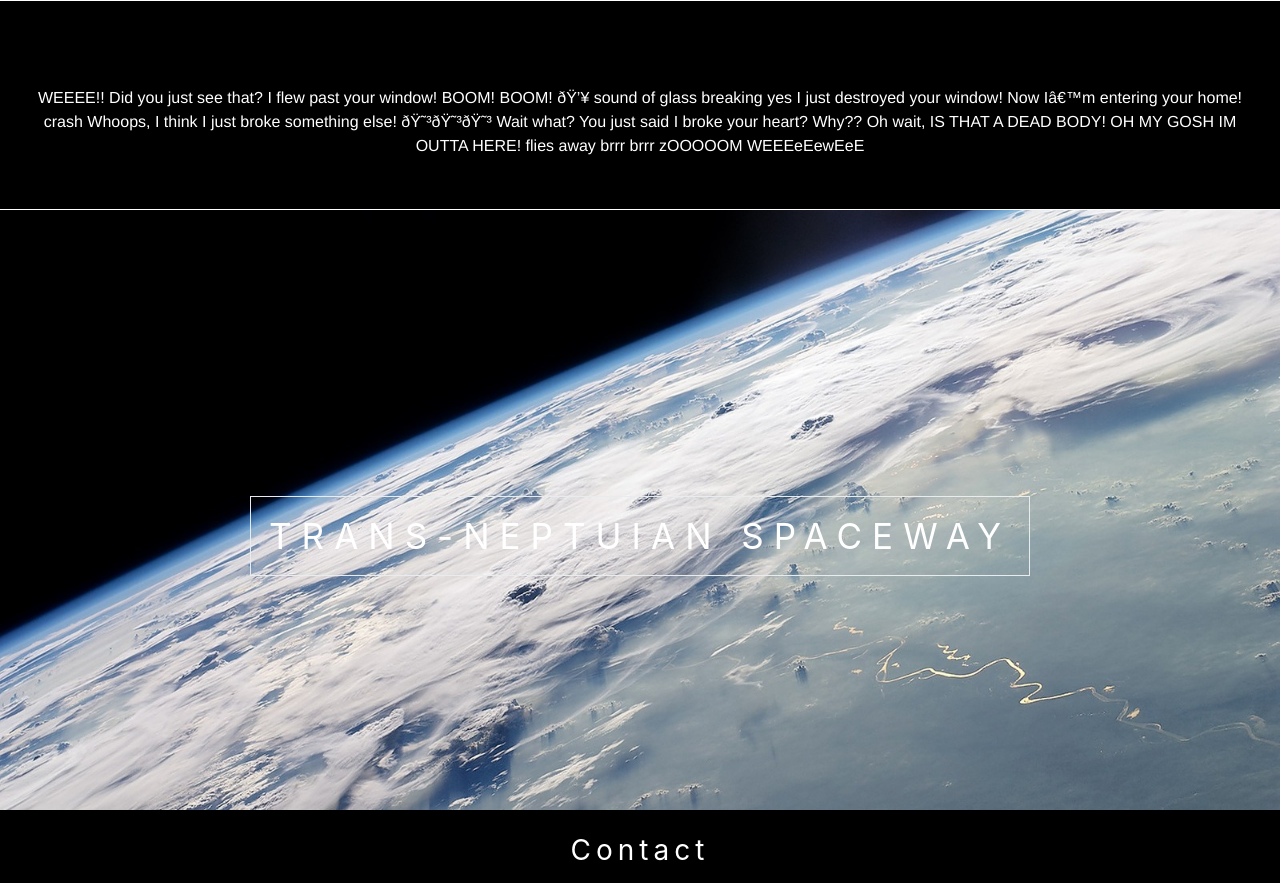
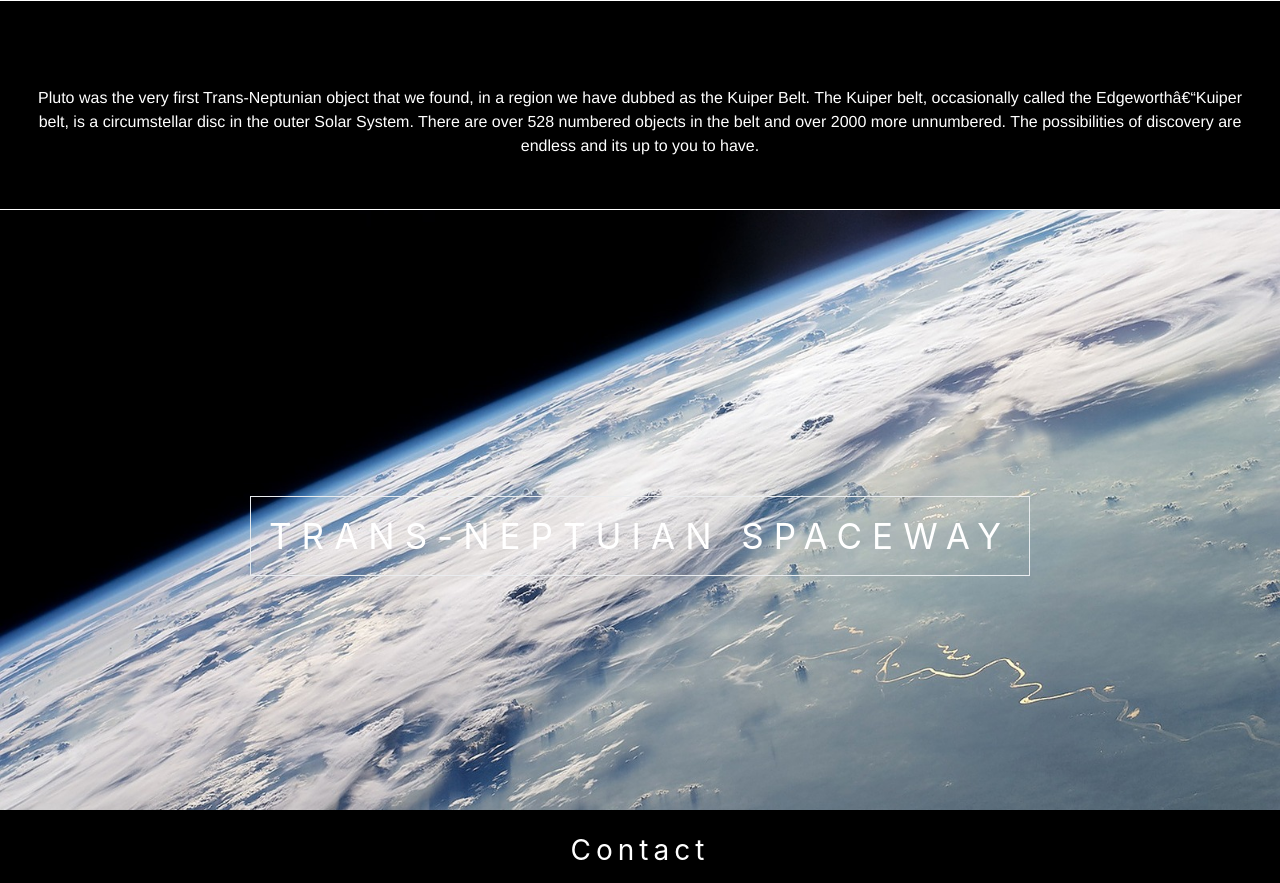
Before and after one commit to Dioceus/Space-Apps-2019-, a website: page home.html in a window 1280 px wide. Shown: the part 1373-2256 px from the top of the page. Drawn offline with nearby package versions, Linux system fonts and the light colour scheme.

Commit message:
Update home.html

```diff
--- a/home.html
+++ b/home.html
@@ -39,7 +39,7 @@
 	<div class="bg2"></div>
 
 	<div class="content">
-		<p>WEEEE!! Did you just see that? I flew past your window! BOOM! BOOM! 💥 sound of glass breaking yes I just destroyed your window! Now I’m entering your home! crash Whoops, I think I just broke something else! 😳😳😳 Wait what? You just said I broke your heart? Why?? Oh wait, IS THAT A DEAD BODY! OH MY GOSH IM OUTTA HERE! flies away brrr brrr zOOOOOM WEEEeEewEeE</p>
+		<p>Pluto was the very first Trans-Neptunian object that we found, in a region we have dubbed as the Kuiper Belt. The Kuiper belt, occasionally called the Edgeworth–Kuiper belt, is a circumstellar disc in the outer Solar System. There are over 528 numbered objects in the belt and over 2000 more unnumbered. The possibilities of discovery are endless and its up to you to have.</p>
 	</div>
 
 	<div class="bg3">
```
